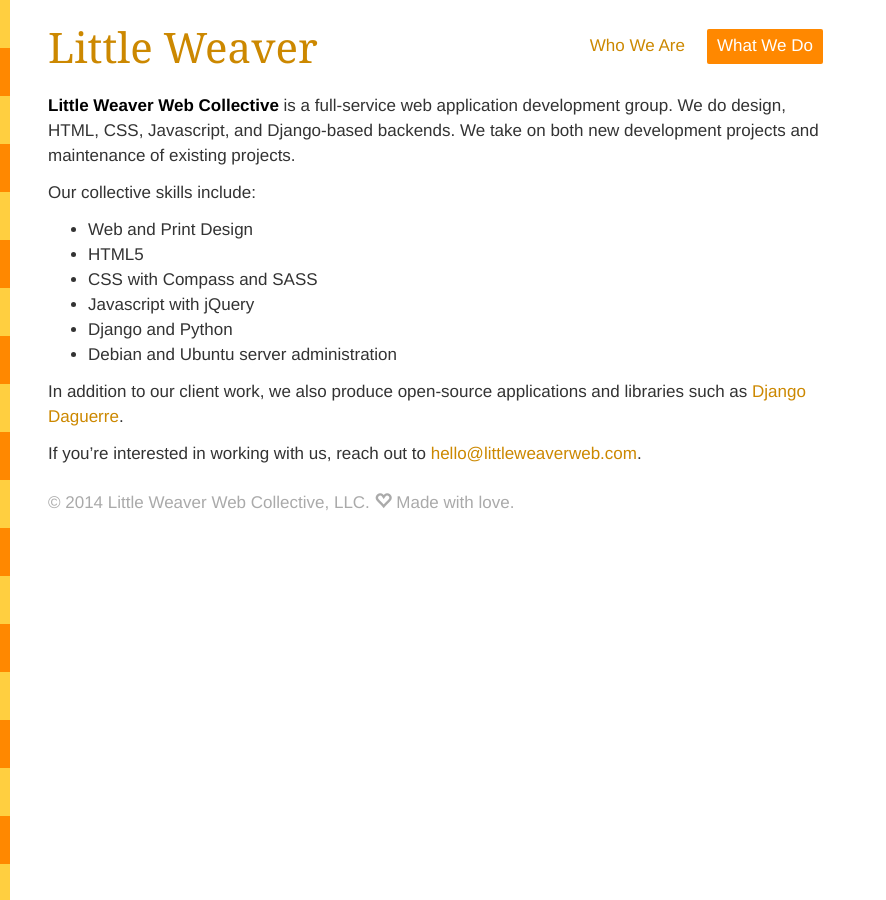
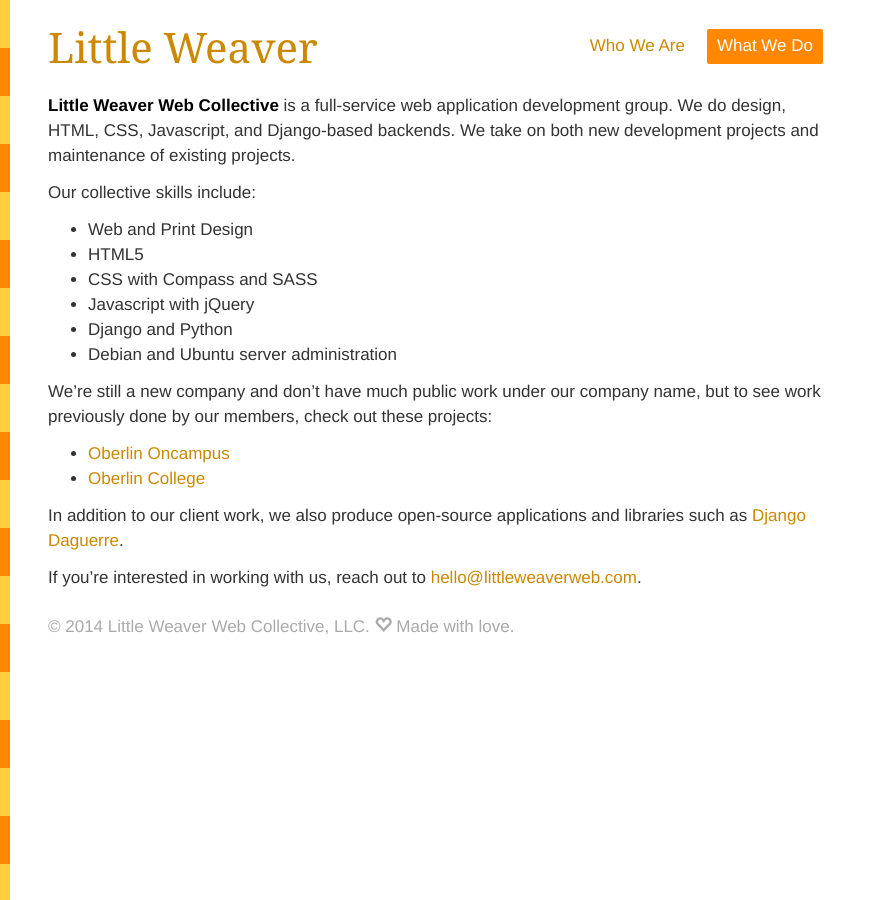
Before and after one commit to littleweaver/littleweaverweb.com, a Jekyll site: the page built from what-we-do.markdown, in a window 1280 px wide. Shown: the whole page, without its empty margins (0-886 px from the left). Built offline with Jekyll 4.4.1, drawn with Linux system fonts in a browser that asks for light colours; Markdown is read by kramdown in place of the engine named in the settings.

Commit message:
Updated What We Do to include a couple examples of our work.

```diff
--- a/what-we-do.markdown
+++ b/what-we-do.markdown
@@ -14,6 +14,11 @@
 * Django and Python
 * Debian and Ubuntu server administration
 
+We're still a new company and don't have much public work under our company name, but to see work previously done by our members, check out these projects:
+
+* [Oberlin Oncampus](http://oncampus.oberlin.edu/)
+* [Oberlin College](http://oberlin.edu/)
+
 In addition to our client work, we also produce open-source applications and libraries such as [Django Daguerre](http://django-daguerre.readthedocs.org/en/latest/).
 
 If you're interested in working with us, reach out to <a href="mailto:hello@littleweaverweb.com">hello@littleweaverweb.com</a>.
```
